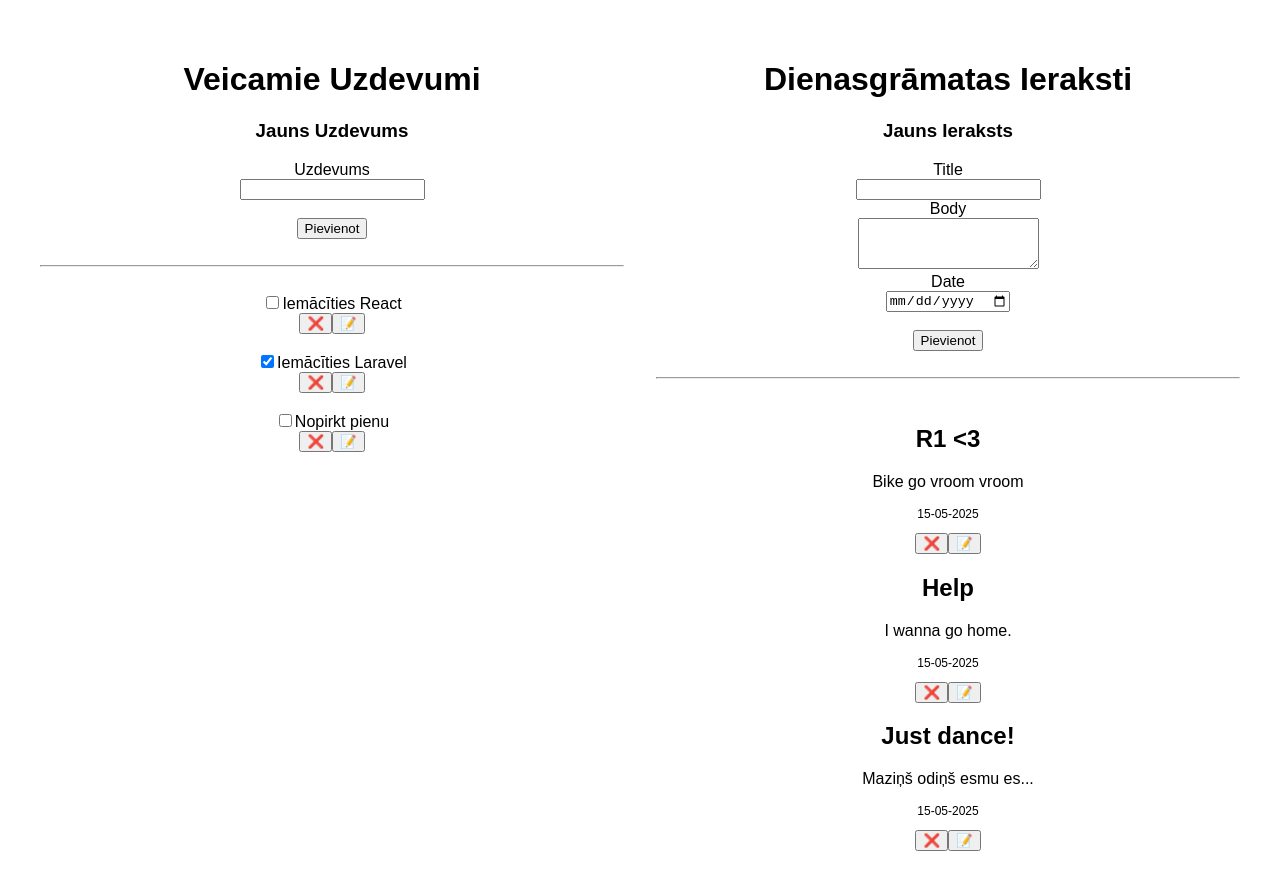
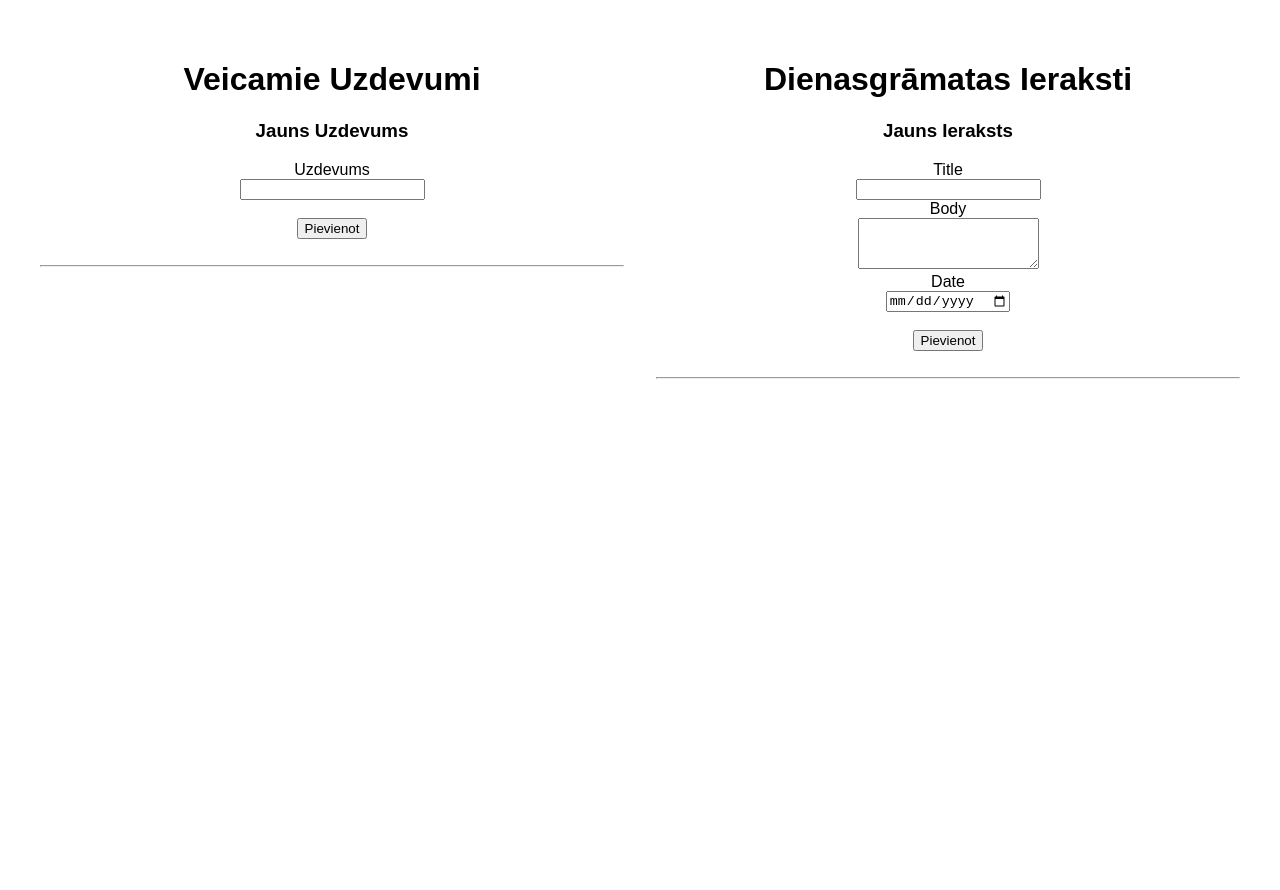
Before and after one commit to Sanchiks07/todo_jsx, a React (Vite) app: page / in a window 1280 px wide. After the commit the page ends 800 px from the top, so only its background shows below. Built offline with nearby package versions, Linux system fonts and the light colour scheme.

Commit message:
izpildīju local storage (useEffect)

```diff
--- a/src/App.jsx
+++ b/src/App.jsx
@@ -1,18 +1,23 @@
 import ToDo from './ToDo.jsx'
 import DiariesList from './DiariesList.jsx'
-import { useState } from "react";
 import './App.css'
+import { useEffect, useState } from "react";
+
+function getLocalTodos() {
+  const stored = localStorage.getItem("todos");
+  return stored ? JSON.parse(stored) : [];
+}
 
 function App() {
-  const [todos, setTodos] = useState([
-    { id: 1, task: "Iemācīties React", completed: false },
-    { id: 2, task: "Iemācīties Laravel", completed: true },
-    { id: 3, task: "Nopirkt pienu", completed: false },
-  ]);
+  const [todos, setTodos] = useState(getLocalTodos);
 
   const [newTask, setNewTask] = useState("");
   const [editingId, setEditingId] = useState(null);
   const [editedTask, setEditedTask] = useState("");
+
+  useEffect(() => {
+    localStorage.setItem("todos", JSON.stringify(todos));
+  }, [todos]);
 
   function handleAdd(event) {
     event.preventDefault();
--- a/src/DiariesList.jsx
+++ b/src/DiariesList.jsx
@@ -1,17 +1,21 @@
 import Diary from './Diary.jsx'
-import { useState } from 'react';
+import { useEffect, useState } from "react";
+
+function getLocalDiaries() {
+  const stored = localStorage.getItem("diaries");
+  return stored ? JSON.parse(stored) : [];
+}
 
 function DiariesList() {
-    const [diaries, setDiaries] = useState([
-        { id: 1, title: "R1 <3", body: "Bike go vroom vroom", date: "15-05-2025" },
-        { id: 2, title: "Help", body: "I wanna go home.", date: "15-05-2025" },
-        { id: 3, title: "Just dance!", body: "Maziņš odiņš esmu es...", date: "15-05-2025" },
-    ]);
+    const [diaries, setDiaries] = useState(getLocalDiaries);
 
     const [newDiary, setNewDiary] = useState({ title: "", body: "", date: "" });
-
     const [editingId, setEditingId] = useState(null);
     const [editedDiary, setEditedDiary] = useState({ title: "", body: "", date: "" });
+
+    useEffect(() => {
+        localStorage.setItem("diaries", JSON.stringify(diaries));
+    }, [diaries]);
 
     function handleNewDiaryChange(field, value) {
         setNewDiary(prev => ({ ...prev, [field]: value }));
```
